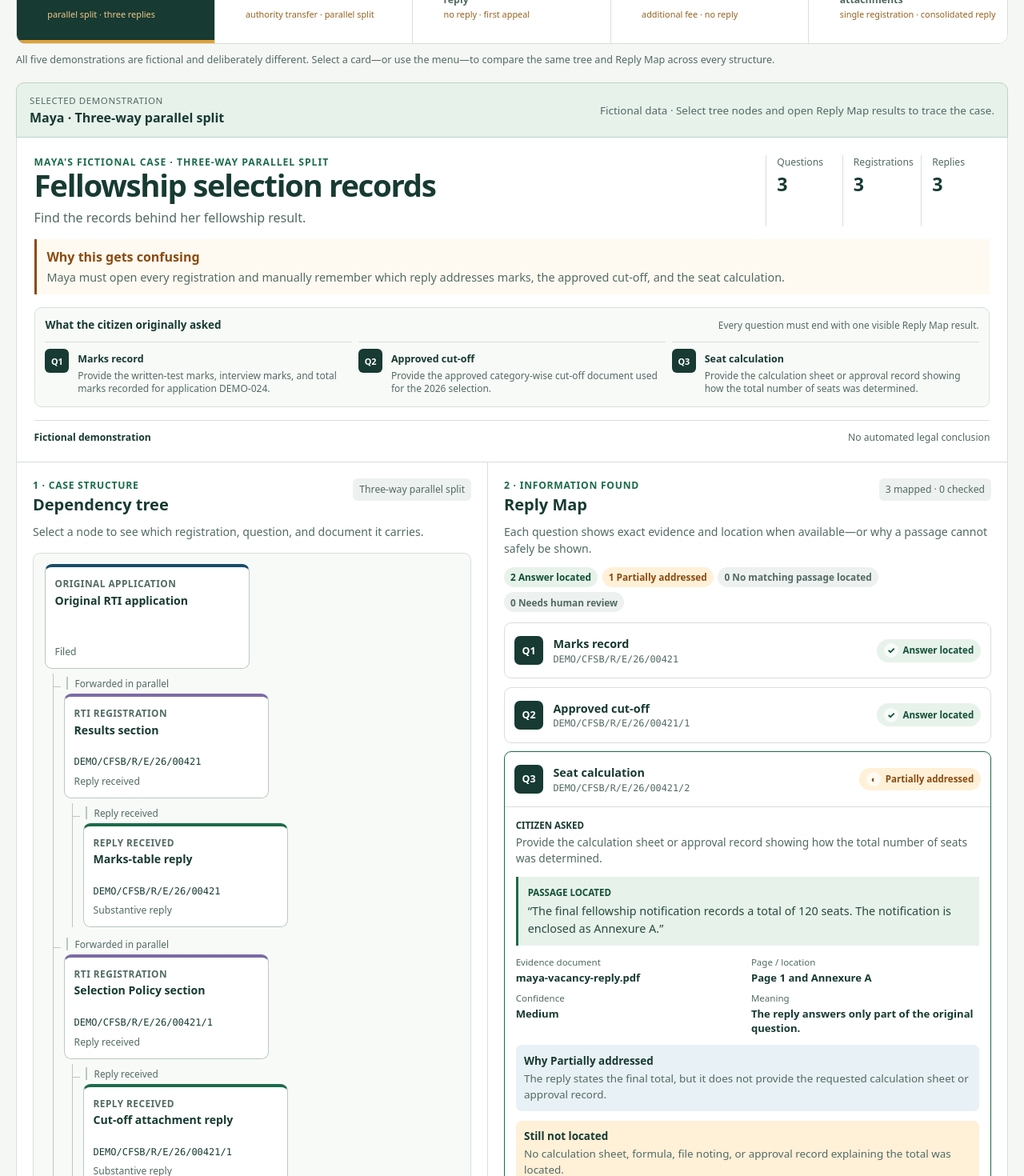
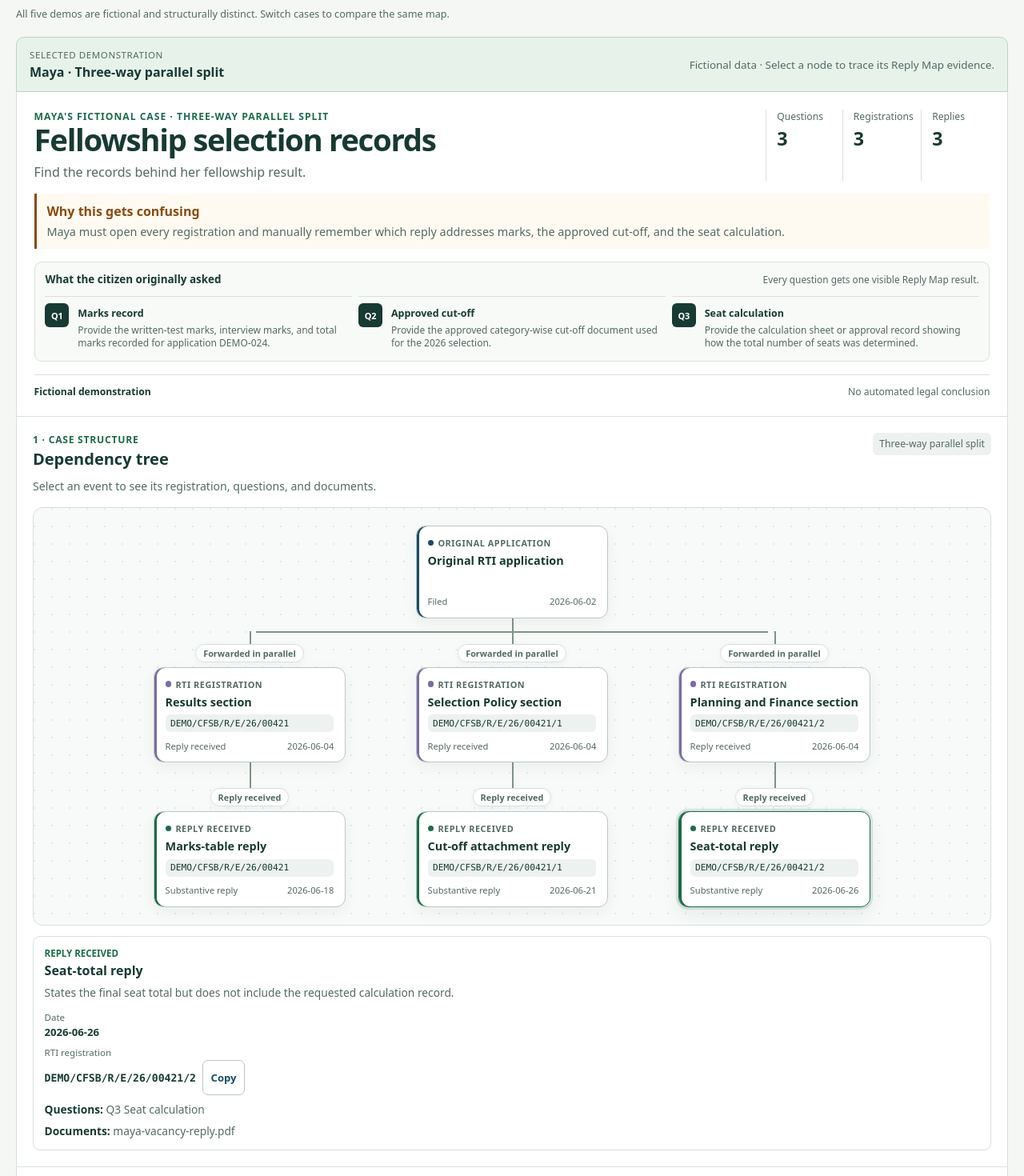
Before and after one commit to harshith0518/RTI-reply-map---Varun-Mayya, a Next.js app: page / in a window 1280 px wide. Shown: the part 740-2210 px from the top of the page at 80% size. Built offline with nearby package versions, Linux system fonts and the light colour scheme.

Commit message:
feat: center and polish the dependency tree

```diff
--- a/app/components/workspace/CaseWorkspace.tsx
+++ b/app/components/workspace/CaseWorkspace.tsx
@@ -78,7 +78,7 @@ export function CaseWorkspace({
         </dl>
         <div className="case-context"><strong>Why this gets confusing</strong><p>{data.painPoint}</p></div>
         <div className="original-questions">
-          <div><strong>What the citizen originally asked</strong><span>Every question must end with one visible Reply Map result.</span></div>
+          <div><strong>What the citizen originally asked</strong><span>Every question gets one visible Reply Map result.</span></div>
           <ol>
             {data.questions.map((question) => (
               <li key={question.id}><span>Q{question.number}</span><div><strong>{question.title}</strong><p>{question.text}</p></div></li>
@@ -106,9 +106,9 @@ export function CaseWorkspace({
         <div className="outcome-heading">
           <div>
             <p className="eyebrow">Citizen-ready outcome</p>
-            <h2 id="outcome-title">What this Reply Map tells you</h2>
+            <h2 id="outcome-title">What this Reply Map shows</h2>
           </div>
-          <p>{reviewedCount ? `${reviewedCount} human check${reviewedCount === 1 ? '' : 's'} applied in this tab.` : 'Showing the proposed evidence labels. You can check every result yourself.'}</p>
+          <p>{reviewedCount ? `${reviewedCount} human check${reviewedCount === 1 ? '' : 's'} applied in this tab.` : 'Proposed labels only. Check every result yourself.'}</p>
         </div>
         <dl className="outcome-counts" aria-label="Question coverage summary">
           {COVERAGE_CODES.map((code) => (
@@ -121,7 +121,7 @@ export function CaseWorkspace({
         <div className="outcome-next-step">
           <div>
             <h3>{attentionMappings.length ? `${attentionMappings.length} question${attentionMappings.length === 1 ? ' needs' : 's need'} attention` : 'Every question has a located answer'}</h3>
-            <p>{attentionMappings.length ? 'These labels are navigation aids, not a finding about legal compliance. Open the matching Reply Map item to inspect the passage, missing detail, and branch.' : 'Still inspect each passage before relying on it; this prototype does not decide whether a reply is legally adequate.'}</p>
+            <p>{attentionMappings.length ? 'These labels guide review; they do not judge legal compliance. Open each item to inspect its passage, gap, and branch.' : 'Review every passage before relying on it. This prototype does not judge legal adequacy.'}</p>
           </div>
           {attentionMappings.length > 0 && (
             <ul>
@@ -142,7 +142,7 @@ export function CaseWorkspace({
         </div>
         <div className="official-handoff">
           <strong>Need to act on a real case?</strong>
-          <span>Use the official portal or its guidance after verifying your records. This website does not submit an RTI, payment, or appeal.</span>
+          <span>Verify your records, then use the official portal or guidance. This site submits no RTI, payment, or appeal.</span>
           <a href="https://rtionline.gov.in/" target="_blank" rel="noreferrer">Open official RTI Online portal <span>(new tab)</span></a>
           <a href="https://rtionline.gov.in/faq.php" target="_blank" rel="noreferrer">Read official FAQ <span>(new tab)</span></a>
         </div>
--- a/app/components/workspace/DependencyTree.tsx
+++ b/app/components/workspace/DependencyTree.tsx
@@ -1,5 +1,6 @@
 'use client';
 
+import type { CSSProperties } from 'react';
 import { buildCaseTree, NODE_KIND_COPY, type CaseTreeItem, type RTICaseData } from '@/src/case-model';
 
 function TreeBranch({
@@ -14,23 +15,38 @@ function TreeBranch({
   onRegisterNode: (nodeId: string, element: HTMLButtonElement | null) => void;
 }) {
   const { node } = item;
+  const edgeLabelId = item.incomingEdge ? `tree-edge-${item.incomingEdge.id}` : undefined;
+
   return (
     <li className="graph-branch">
-      {item.incomingEdge ? <span className={`edge-label edge-${item.incomingEdge.kind}`}>{item.incomingEdge.label}</span> : null}
+      <div className={`graph-node-shell ${item.incomingEdge ? 'has-edge' : ''}`}>
+        {item.incomingEdge ? (
+          <span id={edgeLabelId} className={`edge-label edge-${item.incomingEdge.kind}`}>{item.incomingEdge.label}</span>
+        ) : null}
         <button
           ref={(element) => onRegisterNode(node.id, element)}
           type="button"
           className={`graph-node node-${node.kind} ${selectedNodeId === node.id ? 'selected' : ''}`}
           aria-pressed={selectedNodeId === node.id}
+          aria-describedby={edgeLabelId}
+          aria-controls="node-inspector"
           onClick={() => onSelectNode(node.id)}
         >
-        <span className="node-kind">{NODE_KIND_COPY[node.kind]}</span>
+          <span className="node-kind"><span className="node-kind-dot" aria-hidden="true" />{NODE_KIND_COPY[node.kind]}</span>
           <strong>{node.title}</strong>
           {node.registrationNumber ? <code>{node.registrationNumber}</code> : null}
-        <small>{node.status ?? node.date}</small>
+          <span className="node-meta">
+            {node.status ? <small>{node.status}</small> : null}
+            {node.date ? <time dateTime={node.date}>{node.date}</time> : null}
+          </span>
         </button>
+      </div>
       {item.children.length ? (
-        <ol className="graph-children" data-child-count={item.children.length}>
+        <ol
+          className={`graph-children ${item.children.length > 3 ? 'graph-children-stacked' : ''}`}
+          data-child-count={item.children.length}
+          style={{ '--child-count': item.children.length } as CSSProperties}
+        >
           {item.children.map((child) => (
             <TreeBranch
               item={child}
@@ -74,13 +90,13 @@ export function DependencyTree({
         <div><p className="panel-kicker">1 · Case structure</p><h2 id="tree-title">Dependency tree</h2></div>
         <span className="structure-chip">{data.structureLabel}</span>
       </header>
-      <p className="panel-intro">Select a node to see which registration, question, and document it carries.</p>
+      <p className="panel-intro">Select an event to see its registration, questions, and documents.</p>
       <div className="graph-stage">
         <ol className="case-graph" aria-label={`Dependency tree for ${data.title}`}>
           <TreeBranch item={tree} selectedNodeId={selectedNodeId} onSelectNode={onSelectNode} onRegisterNode={onRegisterNode} />
         </ol>
       </div>
-      <aside className="node-inspector" aria-live="polite">
+      <aside className="node-inspector" id="node-inspector" aria-live="polite">
         <div className="inspector-heading"><span>{NODE_KIND_COPY[selectedNode.kind]}</span><strong>{selectedNode.title}</strong></div>
         <p>{selectedNode.summary}</p>
         <dl>
@@ -90,8 +106,8 @@ export function DependencyTree({
             <div className="inspector-registration"><dt>RTI registration</dt><dd><code>{selectedNode.registrationNumber}</code><button type="button" aria-label={`Copy RTI registration number ${selectedNode.registrationNumber}`} onClick={() => onCopy(selectedNode.registrationNumber!)}>Copy</button></dd></div>
           ) : null}
         </dl>
-        {questions.length ? <p className="inspector-links"><strong>Questions here:</strong> {questions.map((question) => `Q${question.number} ${question.title}`).join(' · ')}</p> : null}
-        {documents.length ? <p className="inspector-links"><strong>Documents here:</strong> {documents.map((document) => document.fileName).join(' · ')}</p> : null}
+        {questions.length ? <p className="inspector-links"><strong>Questions:</strong> {questions.map((question) => `Q${question.number} ${question.title}`).join(' · ')}</p> : null}
+        {documents.length ? <p className="inspector-links"><strong>Documents:</strong> {documents.map((document) => document.fileName).join(' · ')}</p> : null}
       </aside>
     </section>
   );
--- a/app/components/workspace/ExamplePicker.tsx
+++ b/app/components/workspace/ExamplePicker.tsx
@@ -19,8 +19,8 @@ export function ExamplePicker({
     <section className="example-picker" id="examples" aria-labelledby="examples-title">
       <div className="section-heading">
         <div>
-          <p className="eyebrow">Five cases · five different failure patterns</p>
-          <h2 id="examples-title">Change the case. The same map still works.</h2>
+          <p className="eyebrow">Five cases · five failure patterns</p>
+          <h2 id="examples-title">Five cases. One consistent map.</h2>
         </div>
         <label className="example-select">
           <span>Choose a case</span>
@@ -52,7 +52,7 @@ export function ExamplePicker({
           </button>
         ))}
       </div>
-      <p className="example-caption">All five demonstrations are fictional and deliberately different. Select a card—or use the menu—to compare the same tree and Reply Map across every structure.</p>
+      <p className="example-caption">All five demos are fictional and structurally distinct. Switch cases to compare the same map.</p>
     </section>
   );
 }
--- a/app/components/workspace/ReplyMapApp.tsx
+++ b/app/components/workspace/ReplyMapApp.tsx
@@ -69,7 +69,7 @@ export function ReplyMapApp() {
         <nav className="topbar-nav" aria-label="Explore the prototype">
           <a href="#examples">Five cases</a>
           <a href="#how-it-works">How it works</a>
-          <a href="#proof">Official proof</a>
+          <a href="#proof">Official sources</a>
           <a href="#use-your-case">Custom JSON</a>
         </nav>
         <div className="topbar-actions">
@@ -80,11 +80,11 @@ export function ReplyMapApp() {
       <main id="main-content" className="workspace-page" tabIndex={-1}>
         <section className="product-intro" aria-labelledby="product-title">
           <div>
-            <p className="eyebrow">One RTI application can become many files. Keep the meaning together.</p>
+            <p className="eyebrow">One RTI application. Many files. One connected case.</p>
             <h1 id="product-title">Every reply has a place. Every question has a trail.</h1>
-            <p>RTI Reply Map turns prepared case data—registrations, transfers, replies, fee notices, and appeals—into one dependency tree, then shows exact evidence when available or a clear reason no passage can be shown.</p>
+            <p>RTI Reply Map turns prepared case data into one dependency tree. Each question links to exact evidence—or a clear reason none can be shown.</p>
             <div className="hero-actions">
-              <a className="primary-button" href="#examples">Explore five working cases</a>
+              <a className="primary-button" href="#examples">Explore five fictional cases</a>
               <a className="secondary-button" href="#use-your-case">Test custom JSON</a>
             </div>
           </div>
@@ -104,7 +104,7 @@ export function ReplyMapApp() {
 
         <section className="active-case-strip" aria-label="Selected case">
           <div><span>{activeCase.source === 'custom' ? 'Your local case' : 'Selected demonstration'}</span><strong>{activeCase.citizenName} · {activeCase.structureLabel}</strong></div>
-          <p>{activeCase.source === 'custom' ? 'Loaded in memory only. Refreshing clears it.' : 'Fictional data · Select tree nodes and open Reply Map results to trace the case.'}</p>
+          <p>{activeCase.source === 'custom' ? 'Loaded in memory only. Refreshing clears it.' : 'Fictional data · Select a node to trace its Reply Map evidence.'}</p>
         </section>
 
         <CaseWorkspace
@@ -129,7 +129,7 @@ export function ReplyMapApp() {
           <span>Not legal advice</span>
           <span>Built with Codex · no runtime AI/API</span>
         </div>
-        <p>The map locates evidence and case relationships. It does not decide legal compliance or file an RTI or appeal.</p>
+        <p>The map locates evidence and case links. It does not judge compliance or file an RTI or appeal.</p>
         <nav className="footer-links" aria-label="Official RTI resources">
           <a href="https://rtionline.gov.in/" target="_blank" rel="noreferrer">Official RTI Online portal (new tab)</a>
           <a href="https://rtionline.gov.in/faq.php" target="_blank" rel="noreferrer">Official RTI Online FAQ (new tab)</a>
--- a/app/components/workspace/ReplyMapPanel.tsx
+++ b/app/components/workspace/ReplyMapPanel.tsx
@@ -33,7 +33,7 @@ export function ReplyMapPanel({
         <div><p className="panel-kicker">2 · Information found</p><h2 id="reply-map-title">Reply Map</h2></div>
         <span className="structure-chip">{data.mappings.length} mapped · {reviewedCount} checked</span>
       </header>
-      <p className="panel-intro">Each question shows exact evidence and location when available—or why a passage cannot safely be shown.</p>
+      <p className="panel-intro">Each question shows its evidence and location—or why none can safely be shown.</p>
       <div className="coverage-key" aria-label="Reply Map status key">
         {Object.entries(COVERAGE_COPY).map(([code, label]) => (
           <span className={`key-${code}`} key={code}>{data.mappings.filter((mapping) => (reviews[mapping.id] ?? mapping.coverage) === code).length} {label}</span>
--- a/app/workspace.css
+++ b/app/workspace.css
@@ -69,38 +69,45 @@
 .case-boundary { grid-column: 1 / -1; display: flex; align-items: center; justify-content: space-between; gap: 1rem; border-top: 1px solid var(--line); padding-top: .75rem; color: var(--muted); font-size: .76rem; }
 .case-boundary strong { color: var(--ink); }
 
-.workspace-grid { scroll-margin-top: 90px; display: grid; grid-template-columns: minmax(0, .95fr) minmax(0, 1.05fr); border: 1px solid var(--line); border-top: 0; background: white; }
+.workspace-grid { scroll-margin-top: 90px; display: grid; grid-template-columns: 1fr; border: 1px solid var(--line); border-top: 0; background: white; }
 .workspace-panel { min-width: 0; padding: 1.25rem; }
-.workspace-panel + .workspace-panel { border-left: 1px solid var(--line); }
+.workspace-panel + .workspace-panel { border-top: 1px solid var(--line); }
 .panel-header { display: flex; align-items: flex-start; justify-content: space-between; gap: 1rem; }
 .panel-header h2 { margin: .15rem 0 0; font-size: 1.25rem; }
 .panel-kicker { margin: 0; color: var(--green); font-size: .76rem; font-weight: 750; letter-spacing: .06em; text-transform: uppercase; }
 .structure-chip { border-radius: 6px; padding: .35rem .5rem; background: var(--slate-soft); color: var(--muted); font-size: .76rem; }
 .panel-intro { margin: .6rem 0 1rem; color: var(--muted); font-size: .88rem; line-height: 1.5; }
 
-.graph-stage { overflow: visible; border: 1px solid var(--line); border-radius: 9px; padding: .85rem; background: #f8faf8; }
+.graph-stage { --tree-line: #7d9488; min-width: 0; overflow-x: auto; border: 1px solid var(--line); border-radius: 12px; padding: 1.4rem; background: radial-gradient(circle at 1px 1px, rgba(73, 104, 91, .12) 1px, transparent 0) 0 0 / 22px 22px, #f7faf8; overscroll-behavior-inline: contain; scroll-padding-inline: 1rem; }
 .case-graph, .graph-children { margin: 0; padding: 0; list-style: none; }
-.case-graph > .graph-branch { min-width: 0; }
-.graph-branch { display: block; }
-.graph-children { position: relative; display: grid; gap: .55rem; margin: .4rem 0 0 .65rem; padding-left: .85rem; }
-.graph-children::before { content: ""; position: absolute; top: 0; bottom: 0; left: 0; width: 1px; background: var(--line-strong); }
-.graph-children > .graph-branch { position: relative; }
-.graph-children > .graph-branch::before { content: ""; position: absolute; top: 1rem; left: -.85rem; width: .65rem; border-top: 1px solid var(--line-strong); }
-.edge-label { display: block; max-width: 16rem; margin: .25rem 0 .3rem .2rem; border-left: 2px solid var(--line-strong); padding-left: .55rem; color: var(--muted); font-size: .74rem; text-align: left; }
-.graph-node { scroll-margin-top: 90px; width: min(100%, 16rem); min-height: 8rem; display: grid; grid-template-rows: auto minmax(2.3em, auto) minmax(1.15em, auto) auto; grid-template-areas: "kind" "title" "registration" "status"; align-content: start; gap: .28rem; border: 1px solid var(--line-strong); border-radius: 9px; padding: .75rem; background: white; color: var(--ink); text-align: left; }
-.graph-node:hover { border-color: var(--green); }
-.graph-node.selected { border-color: var(--green); box-shadow: 0 0 0 3px rgba(28,107,75,.12); }
-.graph-node.node-application { border-top: 4px solid var(--blue); }
-.graph-node.node-registration { border-top: 4px solid #7b6ba7; }
-.graph-node.node-reply, .graph-node.node-supplemental_reply { border-top: 4px solid var(--green); }
-.graph-node.node-transfer { border-top: 4px solid var(--blue); }
-.graph-node.node-no_reply { border-style: dashed; border-top: 4px solid #a34038; background: #fff8f6; }
-.graph-node.node-fee_notice, .graph-node.node-payment { border-top: 4px solid #b46b19; background: #fffbf4; }
-.graph-node.node-appeal, .graph-node.node-appeal_order { border-top: 4px solid #765b9a; background: #fbf9ff; }
-.node-kind { grid-area: kind; color: var(--muted); font-size: .74rem; font-weight: 750; letter-spacing: .04em; text-transform: uppercase; }
-.graph-node strong { grid-area: title; font-size: .88rem; line-height: 1.3; }
-.graph-node code { grid-area: registration; font-size: .75rem; }
-.graph-node small { grid-area: status; align-self: end; color: var(--muted); font-size: .76rem; }
+.case-graph { width: min(100%, 60rem); margin-inline: auto; }
+.graph-branch { position: relative; min-width: 0; display: flex; flex-direction: column; align-items: center; }
+.graph-node-shell { position: relative; z-index: 1; width: min(100%, 15rem); display: grid; justify-items: center; gap: .35rem; }
+.graph-children { position: relative; width: 100%; display: grid; grid-template-columns: repeat(var(--child-count), minmax(0, 1fr)); gap: 1.5rem; margin-top: 2rem; }
+.graph-children::before { content: ""; position: absolute; top: -1rem; left: calc(50% / var(--child-count)); right: calc(50% / var(--child-count)); border-top: 2px solid var(--tree-line); }
+.graph-children::after { content: ""; position: absolute; top: -2rem; left: 50%; height: 1rem; border-left: 2px solid var(--tree-line); }
+.graph-children > .graph-branch::before { content: ""; position: absolute; top: -1rem; left: 50%; height: 1rem; border-left: 2px solid var(--tree-line); }
+.graph-children[data-child-count="1"]::before { display: none; }
+.graph-children.graph-children-stacked { grid-template-columns: 1fr; gap: .85rem; }
+.graph-children.graph-children-stacked::before, .graph-children.graph-children-stacked::after, .graph-children.graph-children-stacked > .graph-branch::before { display: none; }
+.graph-children.graph-children-stacked .graph-node-shell.has-edge::before { content: ""; width: 2px; height: .75rem; margin-top: -.85rem; background: var(--tree-line); }
+.graph-children.graph-children-stacked .edge-label::before { content: "↳ "; color: var(--green); }
+.edge-label { display: block; max-width: 100%; border: 1px solid var(--line); border-radius: 999px; padding: .25rem .55rem; background: rgba(255, 255, 255, .96); color: var(--muted); font-size: .68rem; font-weight: 700; line-height: 1.2; text-align: center; box-shadow: 0 2px 8px rgba(20, 54, 45, .04); }
+.graph-node { --node-accent: var(--blue); scroll-margin-top: 90px; width: 100%; min-height: 7.25rem; display: flex; flex-direction: column; align-items: flex-start; gap: .38rem; border: 1px solid var(--line-strong); border-radius: 12px; padding: .8rem .85rem; background: white; color: var(--ink); box-shadow: inset 3px 0 0 var(--node-accent), 0 6px 18px rgba(20, 54, 45, .055); text-align: left; transition: border-color .18s ease, box-shadow .18s ease, transform .18s ease; }
+.graph-node:hover { border-color: #829b90; box-shadow: inset 3px 0 0 var(--node-accent), 0 9px 22px rgba(20, 54, 45, .09); transform: translateY(-1px); }
+.graph-node.selected { border-color: var(--green); box-shadow: inset 3px 0 0 var(--node-accent), 0 0 0 3px rgba(28,107,75,.14), 0 9px 22px rgba(20, 54, 45, .08); }
+.graph-node.node-application, .graph-node.node-transfer { --node-accent: var(--blue); }
+.graph-node.node-registration { --node-accent: #7b6ba7; }
+.graph-node.node-reply, .graph-node.node-supplemental_reply { --node-accent: var(--green); }
+.graph-node.node-no_reply { --node-accent: #a34038; border-style: dashed; background: #fffaf9; }
+.graph-node.node-fee_notice, .graph-node.node-payment { --node-accent: #b46b19; background: #fffcf7; }
+.graph-node.node-appeal, .graph-node.node-appeal_order { --node-accent: #765b9a; background: #fcfbff; }
+.node-kind { display: inline-flex; align-items: center; gap: .35rem; color: var(--muted); font-size: .68rem; font-weight: 780; letter-spacing: .05em; text-transform: uppercase; }
+.node-kind-dot { width: .45rem; height: .45rem; flex: 0 0 auto; border-radius: 50%; background: var(--node-accent); }
+.graph-node strong { font-size: .9rem; line-height: 1.3; }
+.graph-node code { width: 100%; border-radius: 6px; padding: .28rem .4rem; background: var(--slate-soft); font-size: .7rem; overflow-wrap: anywhere; }
+.node-meta { width: 100%; display: flex; flex-wrap: wrap; justify-content: space-between; gap: .25rem .5rem; margin-top: auto; padding-top: .2rem; color: var(--muted); font-size: .7rem; }
+.node-meta small, .node-meta time { color: inherit; font-size: inherit; }
 .node-inspector { margin-top: .8rem; border: 1px solid var(--line); border-radius: 9px; padding: .85rem; background: white; }
 .inspector-heading span, .inspector-heading strong { display: block; }
 .inspector-heading span { color: var(--green); font-size: .72rem; font-weight: 700; text-transform: uppercase; }
@@ -274,6 +281,15 @@
   .proof-card { grid-template-columns: 1fr; }
   .proof-image-link { border-right: 0; border-bottom: 1px solid var(--line); }
   .proof-image-link img { height: min(430px, 95vw); }
+  .graph-stage { overflow-x: clip; padding: .9rem .65rem; background-size: 18px 18px; }
+  .case-graph, .graph-children { width: 100%; }
+  .graph-children, .graph-children.graph-children-stacked { grid-template-columns: 1fr; gap: .85rem; margin: 1rem 0 0; }
+  .graph-children::before, .graph-children::after, .graph-children > .graph-branch::before { display: none; }
+  .graph-node-shell { width: min(100%, 18rem); transform: none; }
+  .graph-node-shell.has-edge::before { content: ""; width: 2px; height: .75rem; margin-top: -.85rem; background: var(--tree-line); }
+  .edge-label { position: relative; }
+  .edge-label::before { content: "↳ "; color: var(--green); }
+  .graph-node { min-height: 0; padding: .75rem; }
 }
 
 @media (max-width: 620px) {
@@ -294,9 +310,6 @@
   .case-boundary { align-items: flex-start; flex-direction: column; gap: .2rem; }
   .workspace-panel { padding: 1rem; }
   .panel-header { align-items: flex-start; flex-direction: column; gap: .45rem; }
-  .graph-children { margin-left: .2rem; padding-left: .55rem; }
-  .graph-children > .graph-branch::before { left: -.55rem; width: .4rem; }
-  .graph-node { width: min(100%, 14.5rem); min-height: 7.5rem; }
   .node-inspector dl, .mapping-body dl { grid-template-columns: 1fr; }
   .reply-map-item summary { grid-template-columns: 38px minmax(0,1fr); }
   .reply-map-item summary .status-badge { grid-column: 2; }
```
Also changed, not shown: app/components/workspace/HowItWorks.tsx (+6 -6 lines), app/components/workspace/ImportCasePanel.tsx (+4 -4 lines), app/components/workspace/ProofSection.tsx (+12 -12 lines). Lines whose indentation alone changed are shown as unchanged.
